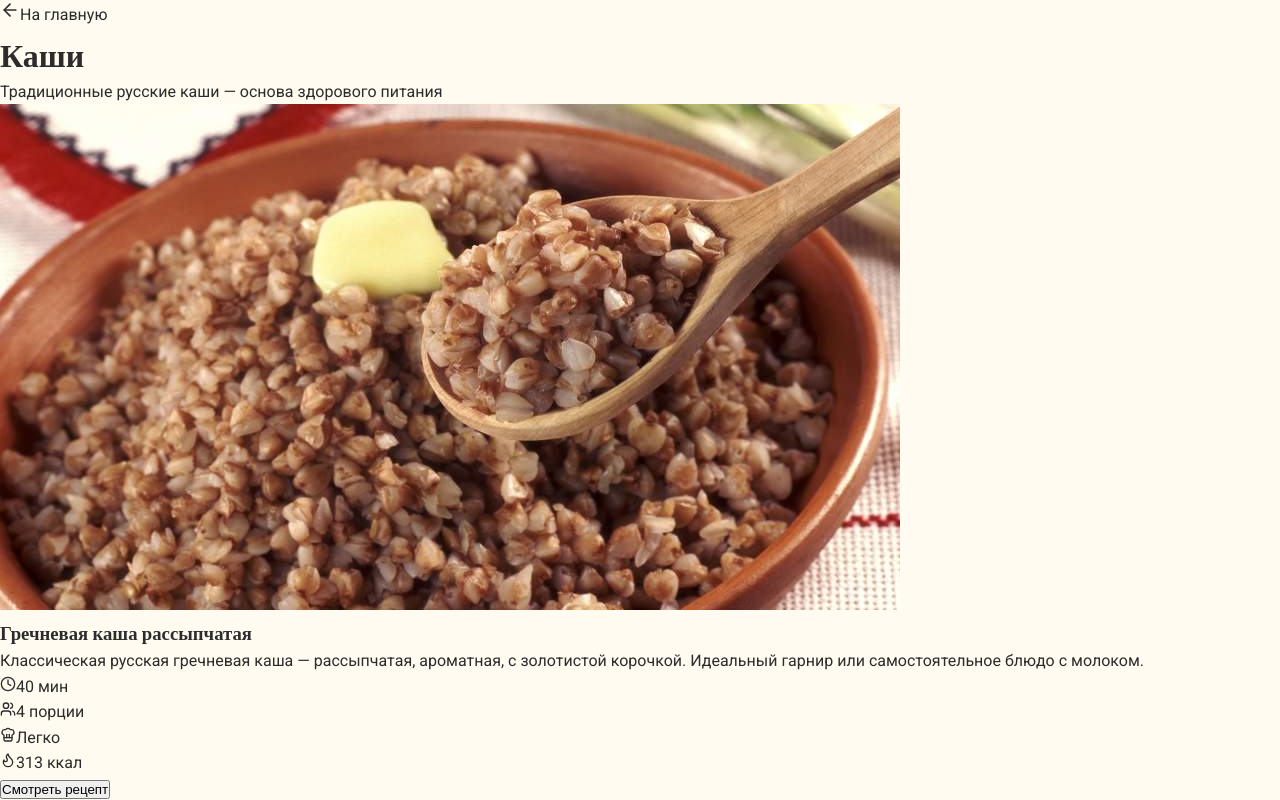
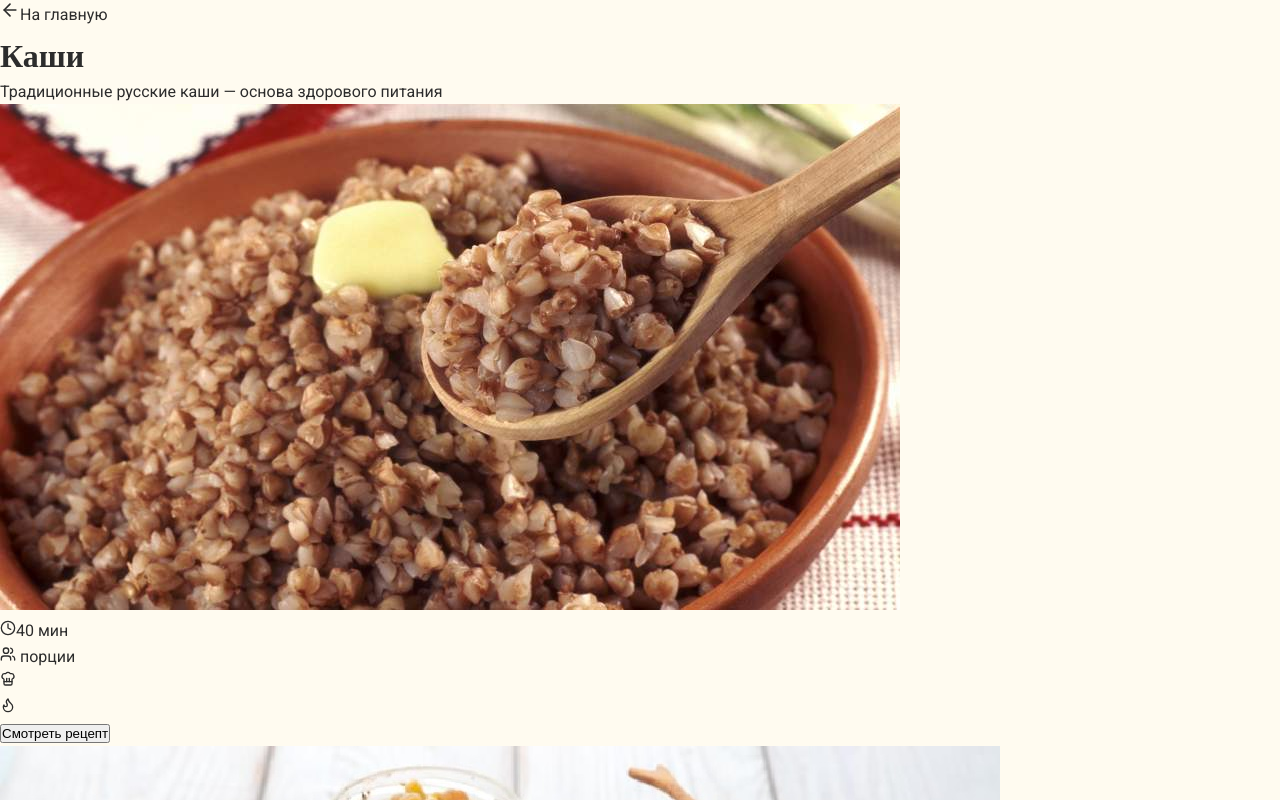
Before and after one commit to svideoproekt-ship-it/russka-kuhnya-9551, a React (Vite) app: page /category/porridge in a window 1280 px wide. Shown: the top 800 px of the page. Built offline with nearby package versions, Linux system fonts and the light colour scheme; a web font is replaced by a local one.

Commit message:
fix: update porridgeData.js fields to match project structure

```diff
--- a/src/data/porridgeData.js
+++ b/src/data/porridgeData.js
@@ -1,13 +1,9 @@
 export const porridgeData = [
   {
     id: 131,
-    title: "Гречневая каша рассыпчатая",
-    description: "Классическая русская гречневая каша — рассыпчатая, ароматная, с золотистой корочкой. Идеальный гарнир или самостоятельное блюдо с молоком.",
+    name: "Гречневая каша рассыпчатая",
+    epoch: "VII век",
     time: "40 мин",
-    servings: "4",
-    difficulty: "Легко",
-    calories: "313 ккал",
-    category: "Каши",
     image: "/publicimagesporridge/grechka.jpg",
     ingredients: [
       "Гречневая крупа — 1 стакан",
@@ -15,7 +11,7 @@ export const porridgeData = [
       "Масло сливочное — 50 г",
       "Соль — по вкусу"
     ],
-    steps: [
+    preparation: [
       "Переберите и промойте гречку в холодной воде.",
       "Высыпьте крупу в кастрюлю и залейте холодной водой (пропорция 1:2).",
       "Посолите, доведите до кипения на сильном огне.",
@@ -29,13 +25,9 @@ export const porridgeData = [
   },
   {
     id: 132,
-    title: "Овсяная каша на молоке",
-    description: "Нежная овсяная каша на молоке — традиционный русский завтрак. Сытная, полезная, с ароматом сливочного масла и лёгкой сладостью.",
+    name: "Овсяная каша на молоке",
+    epoch: "IX век",
     time: "25 мин",
-    servings: "3",
-    difficulty: "Легко",
-    calories: "189 ккал",
-    category: "Каши",
     image: "/publicimagesporridge/ovsyanka.jpg",
     ingredients: [
       "Овсяные хлопья — 1 стакан",
@@ -45,7 +37,7 @@ export const porridgeData = [
       "Масло сливочное — 30 г",
       "Соль — щепотка"
     ],
-    steps: [
+    preparation: [
       "Вскипятите воду в кастрюле.",
       "Добавьте овсяные хлопья, варите 5 минут.",
       "Влейте горячее молоко, перемешайте.",
@@ -59,13 +51,9 @@ export const porridgeData = [
   },
   {
     id: 133,
-    title: "Пшённая каша с тыквой",
-    description: "Яркая, солнечная пшённая каша с тыквой — настоящий осенний шедевр русской кухни. Сладковатая, ароматная, невероятно полезная.",
+    name: "Пшённая каша с тыквой",
+    epoch: "X век",
     time: "50 мин",
-    servings: "4",
-    difficulty: "Легко",
-    calories: "156 ккал",
-    category: "Каши",
     image: "/publicimagesporridge/psheno-tykva.jpg",
     ingredients: [
       "Пшённая крупа — 1 стакан",
@@ -76,7 +64,7 @@ export const porridgeData = [
       "Масло сливочное — 40 г",
       "Соль — щепотка"
     ],
-    steps: [
+    preparation: [
       "Очистите тыкву, нарежьте кубиками.",
       "Отварите тыкву в воде до мягкости (15 минут).",
       "Промойте пшено, добавьте к тыкве.",
@@ -90,13 +78,9 @@ export const porridgeData = [
   },
   {
     id: 134,
-    title: "Манная каша с вареньем",
-    description: "Нежная, воздушная манная каша — любимый детский завтрак. С ароматом ванили и сладким вареньем — вкус детства!",
+    name: "Манная каша с вареньем",
+    epoch: "XIX век",
     time: "15 мин",
-    servings: "2",
-    difficulty: "Легко",
-    calories: "142 ккал",
-    category: "Каши",
     image: "/publicimagesporridge/manka.jpg",
     ingredients: [
       "Манная крупа — 3 ст.л.",
@@ -106,7 +90,7 @@ export const porridgeData = [
       "Масло сливочное — 20 г",
       "Варенье — для подачи"
     ],
-    steps: [
+    preparation: [
       "Вскипятите молоко в кастрюле.",
       "Тонкой струйкой всыпьте манку, постоянно помешивая.",
       "Добавьте сахар и ванилин.",
@@ -119,13 +103,9 @@ export const porridgeData = [
   },
   {
     id: 135,
-    title: "Рисовая молочная каша",
-    description: "Классическая рисовая каша на молоке — нежная, кремовая, с лёгкой сладостью. Идеальный завтрак для всей семьи.",
+    name: "Рисовая молочная каша",
+    epoch: "XVIII век",
     time: "35 мин",
-    servings: "3",
-    difficulty: "Легко",
-    calories: "167 ккал",
-    category: "Каши",
     image: "/publicimagesporridge/ris-moloko.jpg",
     ingredients: [
       "Рис круглозерный — 1 стакан",
@@ -136,7 +116,7 @@ export const porridgeData = [
       "Соль — щепотка",
       "Корица — по желанию"
     ],
-    steps: [
+    preparation: [
       "Промойте рис до прозрачной воды.",
       "Отварите рис в воде до полуготовности (10 минут).",
       "Слейте воду, влейте горячее молоко.",
@@ -149,13 +129,9 @@ export const porridgeData = [
   },
   {
     id: 136,
-    title: "Перловая каша с грибами",
-    description: "Сытная перловая каша с лесными грибами — настоящий мужской обед. Ароматная, наваристая, с дымком.",
+    name: "Перловая каша с грибами",
+    epoch: "XV век",
     time: "1 час 15 мин",
-    servings: "4",
-    difficulty: "Средне",
-    calories: "198 ккал",
-    category: "Каши",
     image: "/publicimagesporridge/perlovka-griby.jpg",
     ingredients: [
       "Перловая крупа — 1 стакан",
@@ -166,7 +142,7 @@ export const porridgeData = [
       "Соль, перец — по вкусу",
       "Зелень — для подачи"
     ],
-    steps: [
+    preparation: [
       "Замочите перловку на 2 часа (или на ночь).",
       "Отварите крупу до готовности (40 минут).",
       "Нарежьте грибы и лук.",
@@ -180,13 +156,9 @@ export const porridgeData = [
   },
   {
     id: 137,
-    title: "Ячневая каша в горшочке",
-    description: "Древнерусская ячневая каша, томлёная в горшочке. Рассыпчатая, с ореховым вкусом и неповторимым ароматом.",
+    name: "Ячневая каша в горшочке",
+    epoch: "IX век",
     time: "1 час 30 мин",
-    servings: "4",
-    difficulty: "Легко",
-    calories: "176 ккал",
-    category: "Каши",
     image: "/publicimagesporridge/yachka.jpg",
     ingredients: [
       "Ячневая крупа — 1 стакан",
@@ -194,7 +166,7 @@ export const porridgeData = [
       "Масло сливочное — 50 г",
       "Соль — по вкусу"
     ],
-    steps: [
+    preparation: [
       "Промойте ячневую крупу.",
       "Засыпьте крупу в горшочки.",
       "Залейте холодной водой, посолите.",
@@ -208,13 +180,9 @@ export const porridgeData = [
   },
   {
     id: 138,
-    title: "Кукурузная каша",
-    description: "Солнечная кукурузная каша — сытная и полезная. С лёгкой сладостью и нежной текстурой.",
+    name: "Кукурузная каша",
+    epoch: "XVII век",
     time: "40 мин",
-    servings: "3",
-    difficulty: "Легко",
-    calories: "145 ккал",
-    category: "Каши",
     image: "/publicimagesporridge/kukuruza.jpg",
     ingredients: [
       "Кукурузная крупа — 1 стакан",
@@ -224,7 +192,7 @@ export const porridgeData = [
       "Масло сливочное — 30 г",
       "Соль — щепотка"
     ],
-    steps: [
+    preparation: [
       "Вскипятите воду с солью.",
       "Всыпьте кукурузную крупу тонкой струйкой.",
       "Варите на медленном огне 30 минут, помешивая.",
@@ -237,13 +205,9 @@ export const porridgeData = [
   },
   {
     id: 139,
-    title: "Гороховая каша",
-    description: "Старинная русская гороховая каша — сытная, питательная, с насыщенным вкусом. Идеальна для поста.",
+    name: "Гороховая каша",
+    epoch: "XII век",
     time: "1 час 15 мин",
-    servings: "4",
-    difficulty: "Средне",
-    calories: "189 ккал",
-    category: "Каши",
     image: "/publicimagesporridge/goroh.jpg",
     ingredients: [
       "Горох колотый — 1 стакан",
@@ -252,7 +216,7 @@ export const porridgeData = [
       "Масло растительное — 2 ст.л.",
       "Соль — по вкусу"
     ],
-    steps: [
+    preparation: [
       "Замочите горох на 2-3 часа.",
       "Слейте воду, залейте свежей.",
       "Варите на медленном огне 1 час.",
@@ -266,13 +230,9 @@ export const porridgeData = [
   },
   {
     id: 140,
-    title: "Полбяная каша",
-    description: "Древнерусская полбяная каша — полезная, с ореховым вкусом. Полба — прародительница пшеницы, очень питательная.",
+    name: "Полбяная каша",
+    epoch: "VI век",
     time: "45 мин",
-    servings: "3",
-    difficulty: "Легко",
-    calories: "198 ккал",
-    category: "Каши",
     image: "/publicimagesporridge/polba.jpg",
     ingredients: [
       "Полба — 1 стакан",
@@ -280,7 +240,7 @@ export const porridgeData = [
       "Масло сливочное — 40 г",
       "Соль — по вкусу"
     ],
-    steps: [
+    preparation: [
       "Промойте полбу.",
       "Засыпьте в кастрюлю, залейте водой.",
       "Посолите, доведите до кипения.",
@@ -294,13 +254,9 @@ export const porridgeData = [
   },
   {
     id: 141,
-    title: "Каша из чечевицы",
-    description: "Питательная чечевичная каша — богата белком, очень сытная. Постное блюдо с насыщенным вкусом.",
+    name: "Каша из чечевицы",
+    epoch: "X век",
     time: "50 мин",
-    servings: "4",
-    difficulty: "Легко",
-    calories: "212 ккал",
-    category: "Каши",
     image: "/publicimagesporridge/chechevica.jpg",
     ingredients: [
       "Чечевица зелёная — 1 стакан",
@@ -310,7 +266,7 @@ export const porridgeData = [
       "Масло растительное — 2 ст.л.",
       "Соль, специи — по вкусу"
     ],
-    steps: [
+    preparation: [
       "Промойте чечевицу.",
       "Залейте водой, доведите до кипения.",
       "Варите 30 минут на медленном огне.",
@@ -324,13 +280,9 @@ export const porridgeData = [
   },
   {
     id: 142,
-    title: "Пшённая каша с грибами",
-    description: "Ароматная пшённая каша с лесными грибами — сытное осеннее блюдо. С дымком и лесным ароматом.",
+    name: "Пшённая каша с грибами",
+    epoch: "XIII век",
     time: "55 мин",
-    servings: "4",
-    difficulty: "Средне",
-    calories: "178 ккал",
-    category: "Каши",
     image: "/publicimagesporridge/psheno-griby.jpg",
     ingredients: [
       "Пшённая крупа — 1 стакан",
@@ -340,7 +292,7 @@ export const porridgeData = [
       "Масло растительное — 3 ст.л.",
       "Соль, перец — по вкусу"
     ],
-    steps: [
+    preparation: [
       "Промойте пшено.",
       "Отварите крупу до готовности (25 минут).",
       "Нарежьте грибы и лук.",
@@ -354,13 +306,9 @@ export const porridgeData = [
   },
   {
     id: 143,
-    title: "Гречневая каша по-купечески",
-    description: "Праздничная гречневая каша с мясом и овощами — сытная, наваристая, настоящая русская классика.",
+    name: "Гречневая каша по-купечески",
+    epoch: "XVIII век",
     time: "1 час",
-    servings: "4",
-    difficulty: "Средне",
-    calories: "267 ккал",
-    category: "Каши",
     image: "/publicimagesporridge/grechka-kupecheskaya.jpg",
     ingredients: [
       "Гречневая крупа — 1 стакан",
@@ -371,7 +319,7 @@ export const porridgeData = [
       "Масло растительное — 2 ст.л.",
       "Соль, перец — по вкусу"
     ],
-    steps: [
+    preparation: [
       "Нарежьте мясо кубиками.",
       "Обжарьте мясо на масле 10 минут.",
       "Добавьте лук и морковь.",
@@ -385,13 +333,9 @@ export const porridgeData = [
   },
   {
     id: 144,
-    title: "Рисовая каша с яблоками",
-    description: "Нежная рисовая каша с яблоками и корицей — десертный завтрак. Ароматная, сладкая, очень вкусная.",
+    name: "Рисовая каша с яблоками",
+    epoch: "XIX век",
     time: "40 мин",
-    servings: "3",
-    difficulty: "Легко",
-    calories: "156 ккал",
-    category: "Каши",
     image: "/publicimagesporridge/ris-yabloki.jpg",
     ingredients: [
       "Рис — 1 стакан",
@@ -402,7 +346,7 @@ export const porridgeData = [
       "Масло сливочное — 30 г",
       "Соль — щепотка"
     ],
-    steps: [
+    preparation: [
       "Отварите рис в молоке до готовности.",
       "Нарежьте яблоки кубиками.",
       "Добавьте яблоки к рису.",
@@ -415,13 +359,9 @@ export const porridgeData = [
   },
   {
     id: 145,
-    title: "Овсяная каша с ягодами",
-    description: "Полезная овсяная каша с лесными ягодами — летний завтрак. Витаминная, ароматная, очень вкусная.",
+    name: "Овсяная каша с ягодами",
+    epoch: "XIX век",
     time: "25 мин",
-    servings: "2",
-    difficulty: "Легко",
-    calories: "167 ккал",
-    category: "Каши",
     image: "/publicimagesporridge/ovsyanka-yagody.jpg",
     ingredients: [
       "Овсяные хлопья — 1 стакан",
@@ -430,7 +370,7 @@ export const porridgeData = [
       "Мёд — 2 ст.л.",
       "Масло сливочное — 20 г"
     ],
-    steps: [
+    preparation: [
       "Сварите овсяную кашу на молоке.",
       "Добавьте мёд, перемешайте.",
       "Выложите кашу в тарелки.",
```
